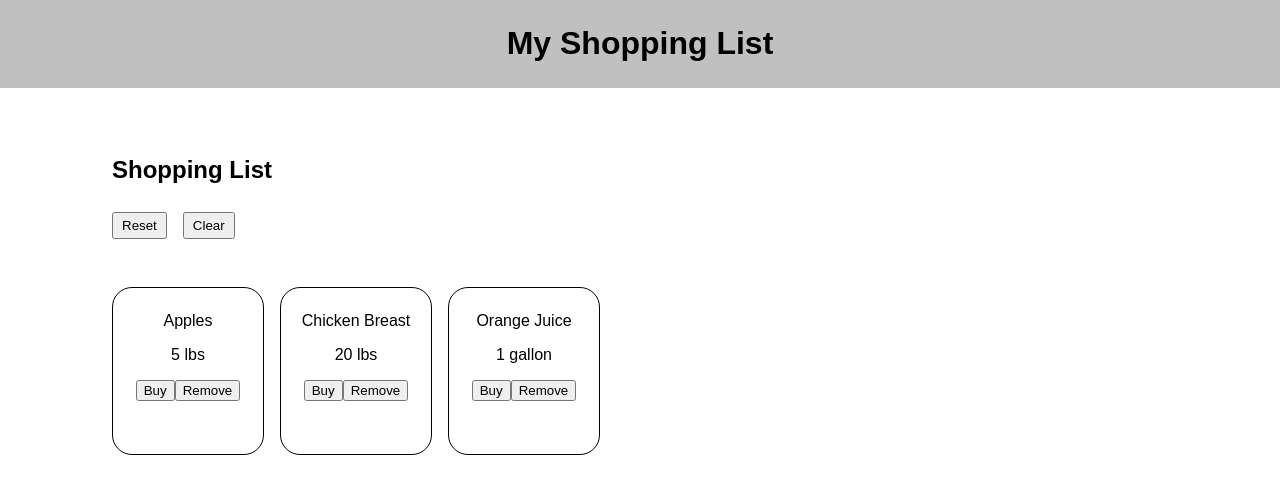
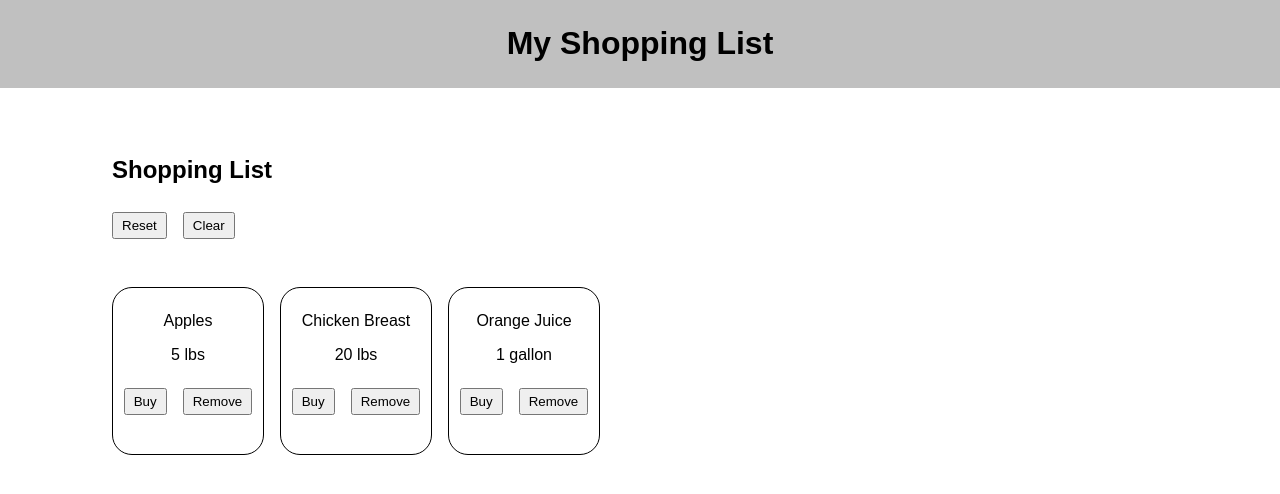
Before and after one commit to McKynlee/pod4-fs-react-shopping-list, a React (Create React App) app: page / in a window 1280 px wide. Shown: the top 494 px of the page. Built offline with nearby package versions, Linux system fonts and the light colour scheme.

Commit message:
final styling to ShoppingList component

```diff
--- a/src/components/ShoppingList/ShoppingList.css
+++ b/src/components/ShoppingList/ShoppingList.css
@@ -8,7 +8,7 @@
   padding: 0.5rem 0;
 }
 
-.item-button {
+.list-button {
   margin-right: 1rem;
   padding: 0.25rem 0.5rem;
 }
@@ -23,3 +23,8 @@
   height: 150px;
   text-align: center;
 }
+
+.item-button {
+  margin: 0.5rem;
+  padding: 0.25rem 0.5rem;
+}
--- a/src/components/ShoppingList/ShoppingList.jsx
+++ b/src/components/ShoppingList/ShoppingList.jsx
@@ -7,7 +7,7 @@ function ShoppingList() {
       {/* Button Controls */}
       <div className="button-controls">
         <button
-          className="item-button"
+          className="list-button"
           value="resetButton"
           onClick={() => {
             console.log('Reset Button Clicked');
@@ -16,7 +16,7 @@ function ShoppingList() {
           Reset
         </button>
         <button
-          className="item-button"
+          className="list-button"
           value="clearButton"
           onClick={() => {
             console.log('Clear Button Clicked');
@@ -31,8 +31,8 @@ function ShoppingList() {
           <p>Apples</p>
           <p>5 lbs</p>
           <div className="item-buttons">
-            <button>Buy</button>
-            <button>Remove</button>
+            <button className="item-button">Buy</button>
+            <button className="item-button">Remove</button>
           </div>
         </div>
 
@@ -40,8 +40,8 @@ function ShoppingList() {
           <p>Chicken Breast</p>
           <p>20 lbs</p>
           <div className="item-buttons">
-            <button>Buy</button>
-            <button>Remove</button>
+            <button className="item-button">Buy</button>
+            <button className="item-button">Remove</button>
           </div>
         </div>
 
@@ -49,8 +49,8 @@ function ShoppingList() {
           <p>Orange Juice</p>
           <p>1 gallon</p>
           <div className="item-buttons">
-            <button>Buy</button>
-            <button>Remove</button>
+            <button className="item-button">Buy</button>
+            <button className="item-button">Remove</button>
           </div>
         </div>
       </div>
```
